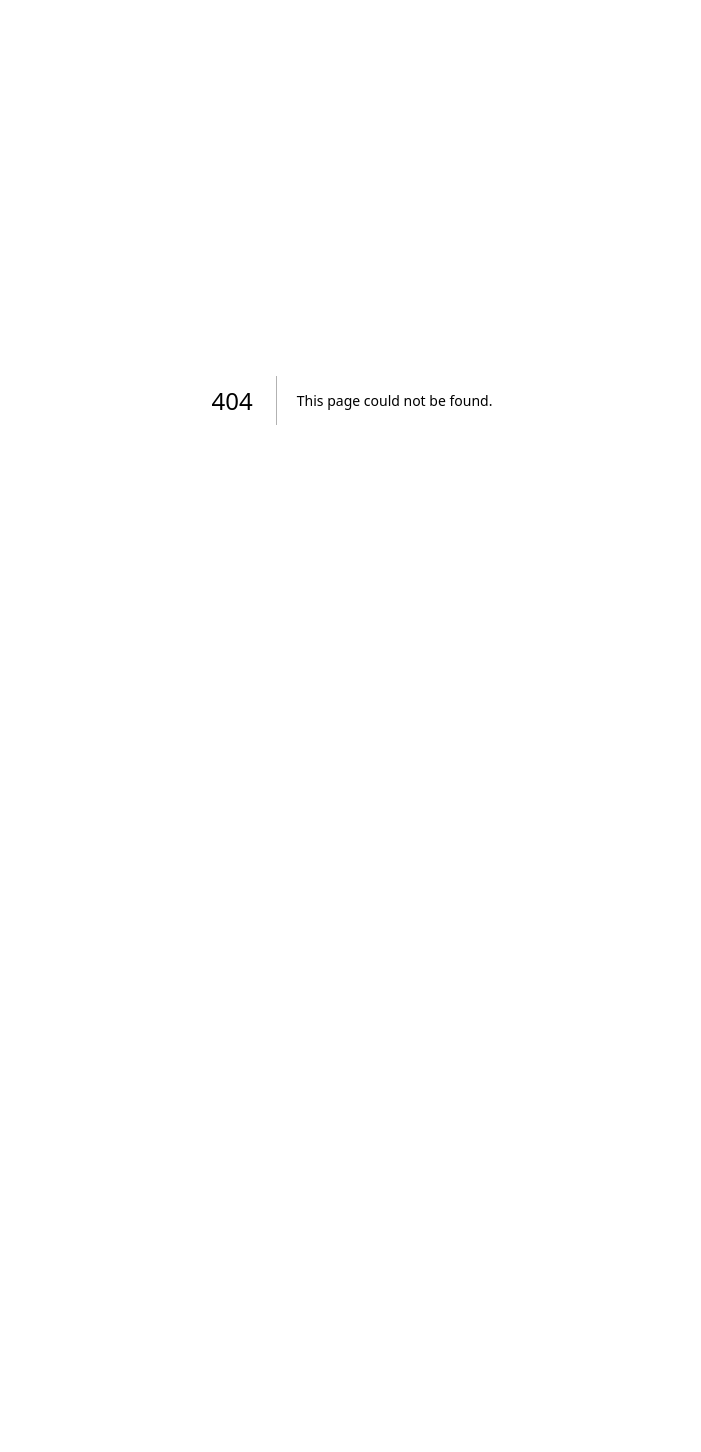
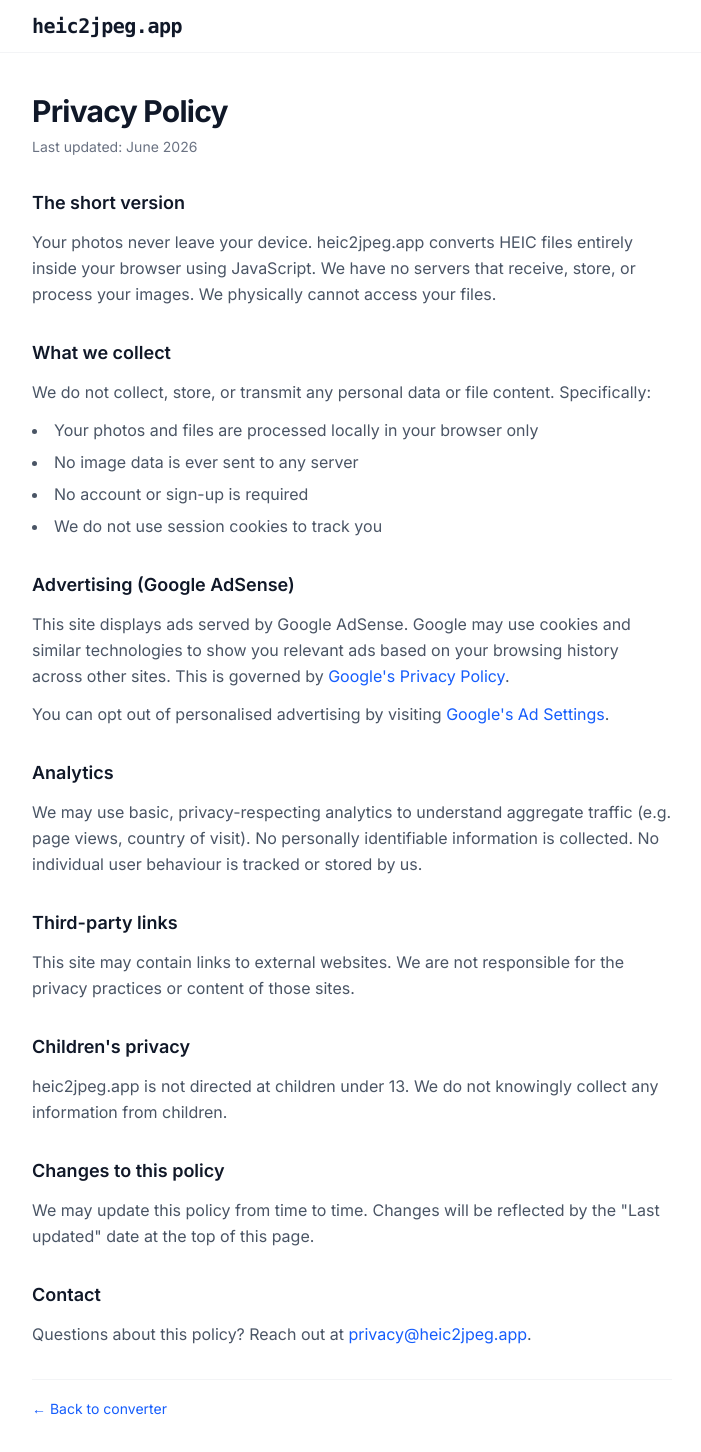
Before and after one commit to recynt-studyz/heic2jpeg, a Next.js app: page /privacy in a window 1280 px wide. Before the commit this address had no page. Shown: the top 1452 px of the page, without its empty margins (288-989 px from the left). Before the commit the page ends 800 px from the top, so only its background shows below. Built offline with nearby package versions, Linux system fonts and the light colour scheme.

Commit message:
add privacy policy page and footer link

```diff
--- a/app/page.tsx
+++ b/app/page.tsx
@@ -84,8 +84,13 @@
         <AdBanner slot="3333333333" />
 
         {/* Footer */}
-        <footer className="text-center text-xs text-gray-400 pb-4">
+        <footer className="text-center text-xs text-gray-400 pb-4 space-y-1">
           <p>heic2jpeg.app — Free browser-based HEIC converter</p>
+          <p>
+            <a href="/privacy" className="hover:text-gray-600 hover:underline transition-colors">
+              Privacy Policy
+            </a>
+          </p>
         </footer>
       </main>
     </>
--- /dev/null
+++ b/app/privacy/page.tsx
@@ -0,0 +1,131 @@
+import type { Metadata } from 'next'
+import Link from 'next/link'
+
+export const metadata: Metadata = {
+  title: 'Privacy Policy — heic2jpeg.app',
+  description: 'Privacy policy for heic2jpeg.app — how we handle your data (spoiler: we don\'t).',
+}
+
+export default function PrivacyPage() {
+  return (
+    <div className="min-h-screen bg-white">
+      <header className="border-b border-gray-100">
+        <div className="mx-auto w-full max-w-2xl px-4 py-3">
+          <Link href="/" className="font-mono text-lg font-semibold tracking-tight text-gray-900 sm:text-xl hover:text-blue-600 transition-colors">
+            heic2jpeg.app
+          </Link>
+        </div>
+      </header>
+
+      <main className="mx-auto w-full max-w-2xl px-4 py-10 space-y-8">
+        <div>
+          <h1 className="text-3xl font-bold tracking-tight text-gray-900">Privacy Policy</h1>
+          <p className="mt-2 text-sm text-gray-500">Last updated: June 2026</p>
+        </div>
+
+        <section className="space-y-3">
+          <h2 className="text-lg font-semibold text-gray-900">The short version</h2>
+          <p className="text-gray-600 leading-relaxed">
+            Your photos never leave your device. heic2jpeg.app converts HEIC files entirely
+            inside your browser using JavaScript. We have no servers that receive, store, or
+            process your images. We physically cannot access your files.
+          </p>
+        </section>
+
+        <section className="space-y-3">
+          <h2 className="text-lg font-semibold text-gray-900">What we collect</h2>
+          <p className="text-gray-600 leading-relaxed">
+            We do not collect, store, or transmit any personal data or file content.
+            Specifically:
+          </p>
+          <ul className="list-disc list-inside space-y-1.5 text-gray-600 leading-relaxed">
+            <li>Your photos and files are processed locally in your browser only</li>
+            <li>No image data is ever sent to any server</li>
+            <li>No account or sign-up is required</li>
+            <li>We do not use session cookies to track you</li>
+          </ul>
+        </section>
+
+        <section className="space-y-3">
+          <h2 className="text-lg font-semibold text-gray-900">Advertising (Google AdSense)</h2>
+          <p className="text-gray-600 leading-relaxed">
+            This site displays ads served by Google AdSense. Google may use cookies and
+            similar technologies to show you relevant ads based on your browsing history
+            across other sites. This is governed by{' '}
+            <a
+              href="https://policies.google.com/privacy"
+              target="_blank"
+              rel="noopener noreferrer"
+              className="text-blue-600 hover:underline"
+            >
+              Google&apos;s Privacy Policy
+            </a>
+            .
+          </p>
+          <p className="text-gray-600 leading-relaxed">
+            You can opt out of personalised advertising by visiting{' '}
+            <a
+              href="https://www.google.com/settings/ads"
+              target="_blank"
+              rel="noopener noreferrer"
+              className="text-blue-600 hover:underline"
+            >
+              Google&apos;s Ad Settings
+            </a>
+            .
+          </p>
+        </section>
+
+        <section className="space-y-3">
+          <h2 className="text-lg font-semibold text-gray-900">Analytics</h2>
+          <p className="text-gray-600 leading-relaxed">
+            We may use basic, privacy-respecting analytics to understand aggregate traffic
+            (e.g. page views, country of visit). No personally identifiable information is
+            collected. No individual user behaviour is tracked or stored by us.
+          </p>
+        </section>
+
+        <section className="space-y-3">
+          <h2 className="text-lg font-semibold text-gray-900">Third-party links</h2>
+          <p className="text-gray-600 leading-relaxed">
+            This site may contain links to external websites. We are not responsible for the
+            privacy practices or content of those sites.
+          </p>
+        </section>
+
+        <section className="space-y-3">
+          <h2 className="text-lg font-semibold text-gray-900">Children&apos;s privacy</h2>
+          <p className="text-gray-600 leading-relaxed">
+            heic2jpeg.app is not directed at children under 13. We do not knowingly collect
+            any information from children.
+          </p>
+        </section>
+
+        <section className="space-y-3">
+          <h2 className="text-lg font-semibold text-gray-900">Changes to this policy</h2>
+          <p className="text-gray-600 leading-relaxed">
+            We may update this policy from time to time. Changes will be reflected by the
+            &quot;Last updated&quot; date at the top of this page.
+          </p>
+        </section>
+
+        <section className="space-y-3">
+          <h2 className="text-lg font-semibold text-gray-900">Contact</h2>
+          <p className="text-gray-600 leading-relaxed">
+            Questions about this policy? Reach out at{' '}
+            <a href="mailto:privacy@heic2jpeg.app" className="text-blue-600 hover:underline">
+              privacy@heic2jpeg.app
+            </a>
+            .
+          </p>
+        </section>
+
+        <div className="pt-4 border-t border-gray-100">
+          <Link href="/" className="text-sm text-blue-600 hover:underline">
+            ← Back to converter
+          </Link>
+        </div>
+      </main>
+    </div>
+  )
+}
```
